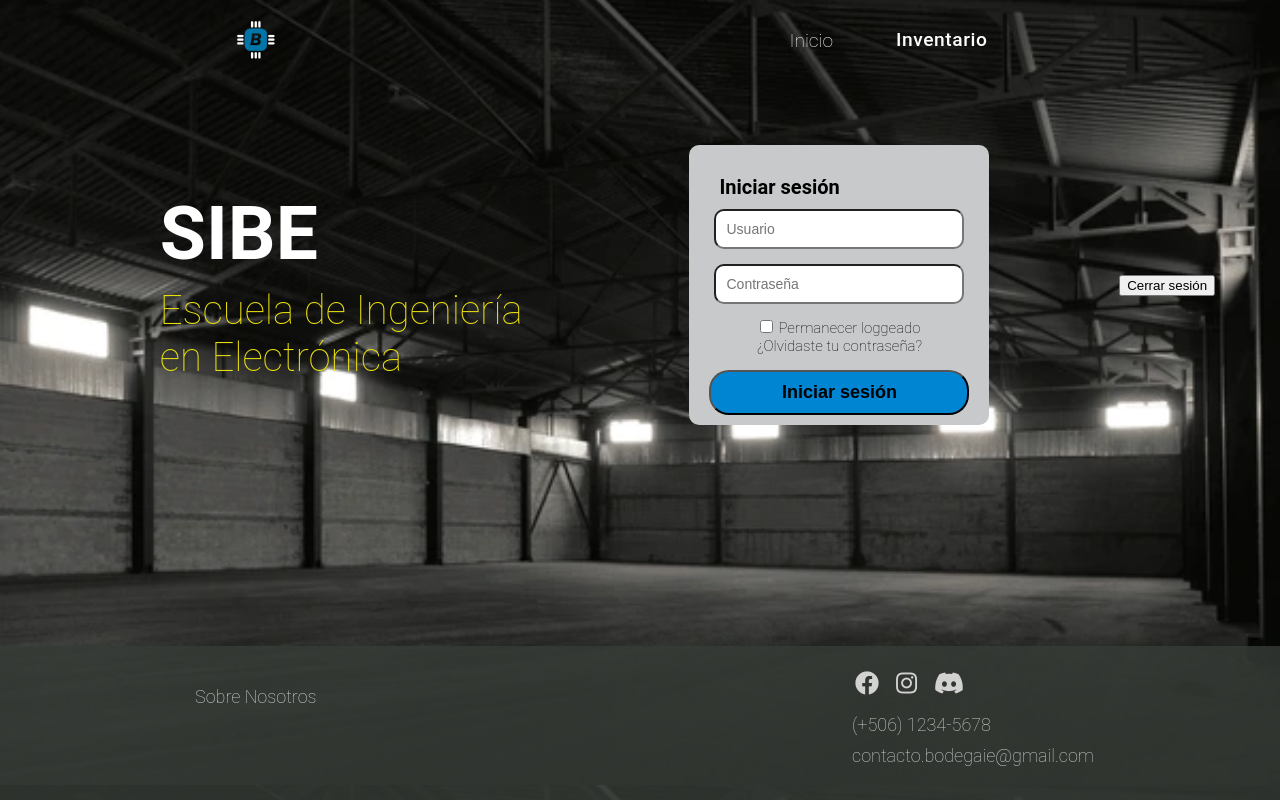
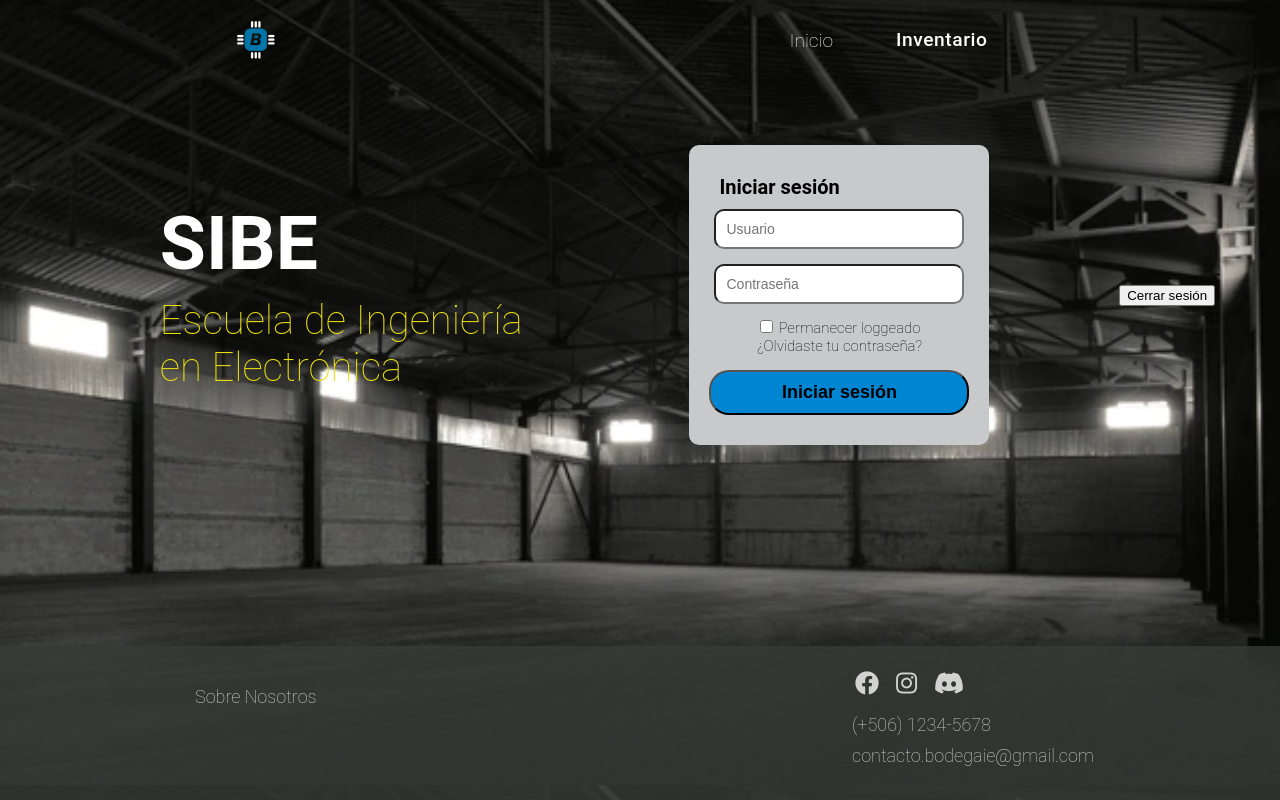
Before and after one commit to BODEGA-TEC/BODEGA_FRONTEND, a React (Create React App) app in the folder react-website-bodega/: page / in a window 1280 px wide. Built offline with nearby package versions, Linux system fonts and the light colour scheme.

Commit message:
Fix: tamaño del card arreglado

```diff
--- a/react-website-bodega/src/components/Login/Login.css
+++ b/react-website-bodega/src/components/Login/Login.css
@@ -1,6 +1,6 @@
 .login-container {
   width: 300px;
-  height: 280px;
+  height: 300px;
   background-color: #C7C9CA;
   border-radius: 10px;
   margin: 0 auto;
```
